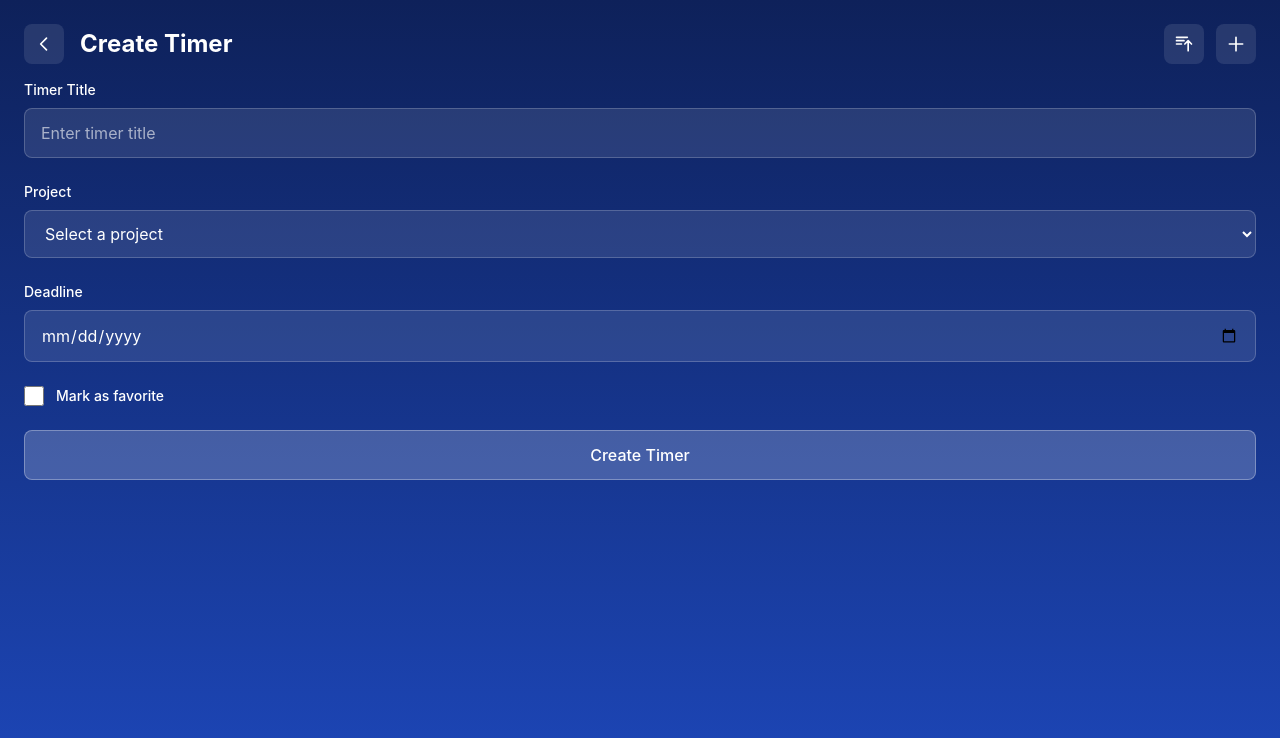
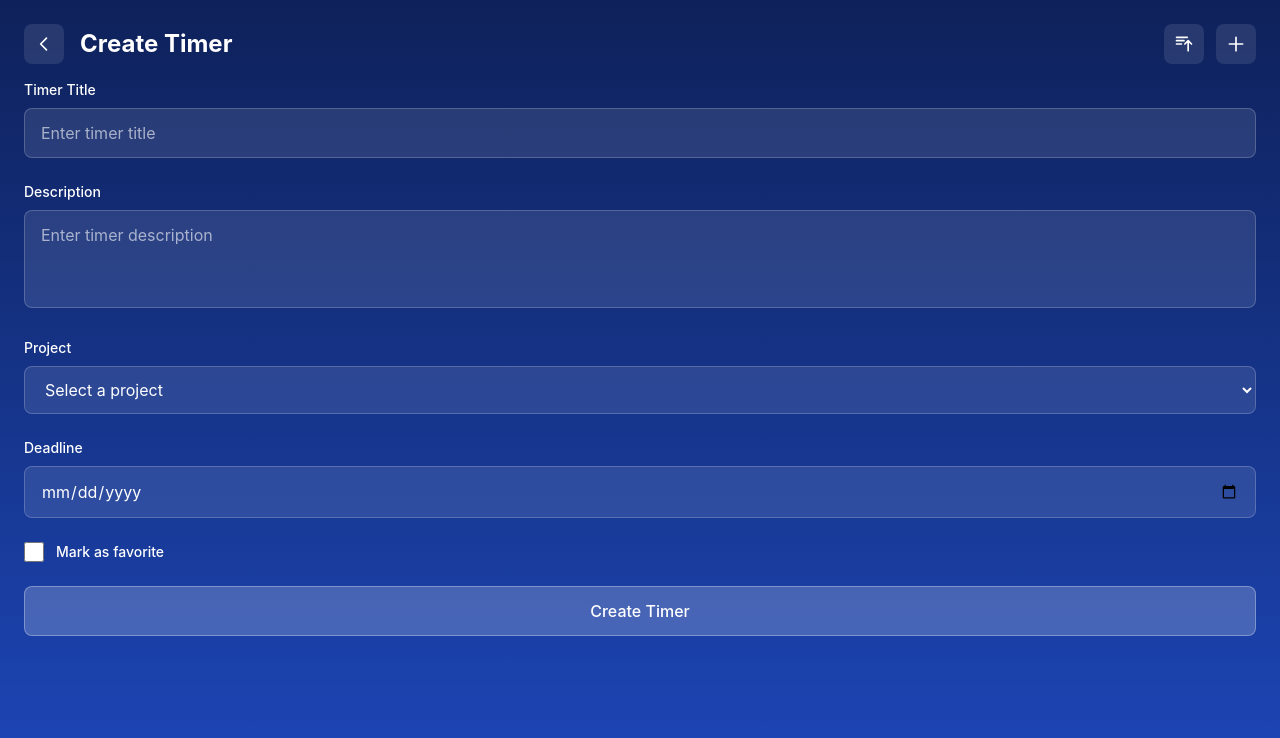
Before and after one commit to xhadix/timers, a React (Vite) app: page /create in a window 1280 px wide. Shown: the top 738 px of the page. Built offline with nearby package versions, Linux system fonts and the light colour scheme.

Commit message:
add desctiption input

```diff
--- a/src/pages/CreateTimer.tsx
+++ b/src/pages/CreateTimer.tsx
@@ -5,6 +5,7 @@ import Header from '../components/common/Header';
 
 interface FormData {
   title: string;
+  description: string;
   projectId: string;
   deadline: string;
   isFavorite: boolean;
@@ -15,6 +16,7 @@ const CreateTimer: React.FC = () => {
   const { addTimer } = useTimer();
   const [formData, setFormData] = useState<FormData>({
     title: '',
+    description: '',
     projectId: '',
     deadline: '',
     isFavorite: false
@@ -36,11 +38,11 @@ const CreateTimer: React.FC = () => {
 
     addTimer({
       title: formData.title,
+      description: formData.description,
       project: selectedProject,
       deadline: formData.deadline,
       isFavorite: formData.isFavorite,
       isRunning: false,
-      elapsedTime: 0,
       totalTime: 0
     });
 
@@ -76,6 +78,18 @@ const CreateTimer: React.FC = () => {
               className="w-full bg-white/10 border border-white/20 rounded-lg px-4 py-3 text-white placeholder-white/60 focus:outline-none focus:border-white/40"
               placeholder="Enter timer title"
               required
+            />
+          </div>
+
+          {/* Description Input */}
+          <div>
+            <label className="block text-sm font-medium mb-2">Description</label>
+            <textarea
+              value={formData.description}
+              onChange={(e) => handleInputChange('description', e.target.value)}
+              className="w-full bg-white/10 border border-white/20 rounded-lg px-4 py-3 text-white placeholder-white/60 focus:outline-none focus:border-white/40 resize-none"
+              placeholder="Enter timer description"
+              rows={3}
             />
           </div>
 
--- a/src/types/index.ts
+++ b/src/types/index.ts
@@ -1,6 +1,7 @@
 export interface Timer {
   id: string;
   title: string;
+  description: string;
   project: Project;
   deadline: string;
   isFavorite: boolean;
```
